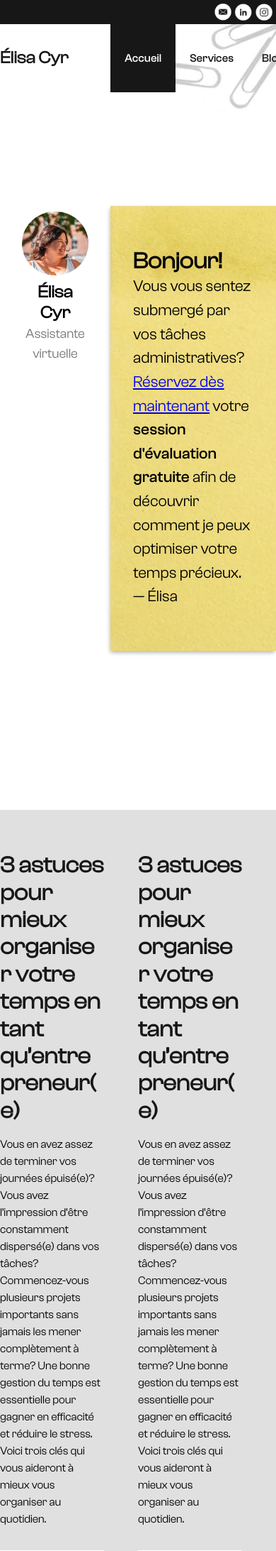
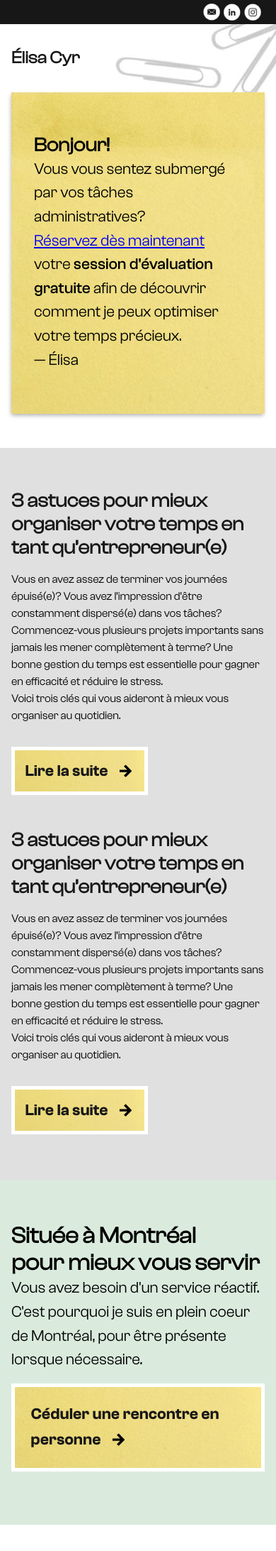
Before and after one commit to juliend2/elisacyr_com, a PHP site: page / in a window 390 px wide; the page is wider, and only the part inside the window is pictured. Shown: the top 2185 px of that part at 71% size. Run offline with PHP 8.4, Linux system fonts and the light colour scheme.

Commit message:
responsive design

```diff
--- a/css/style.css
+++ b/css/style.css
@@ -60,14 +60,30 @@
 .bigger-text {
   font-size: 2.0rem;
 }
+@media (max-width: 760px) {
+  .bigger-text {
+    font-size: 1.7rem;
+  }
+}
 .xl-text {
   font-size: 2.8rem;
+}
+@media (max-width: 760px) {
+  .xl-text {
+    font-size: 2.0rem;
+  }
 }
 
 /* buttons */
 .cta-container {
   padding-top: 4rem;
   padding-bottom: 4rem;
+}
+@media (max-width: 760px) {
+  .cta-container {
+    padding-top: 1rem;
+    padding-bottom: 1rem;
+  }
 }
 .cta-container.smaller {
   padding-top: 2rem;
@@ -112,9 +128,15 @@
   width: 15px;
 }
 
+
 .section .inner {
   max-width: 1200px;
   margin: 0 auto;
+}
+@media (max-width: 760px) {
+  .section {
+    padding: 0 1rem;
+  }
 }
 
 .logo {
@@ -155,6 +177,11 @@
   width: 60vw;
   list-style: none;
 }
+@media (max-width: 760px) {
+  .nav .main-nav {
+    display: none;
+  }
+}
 .nav .logo {
   width: 40vw;
   line-height: 6rem;
@@ -188,8 +215,25 @@
 .blogue {
   background: var(--pastel-gray);
 }
+.blogue .inner {
+  display: flex;
+}
+@media (max-width: 760px) {
+  .blogue .inner {
+    display: block;
+  }
+  .blogue .left,
+  .blogue .right {
+    width: 100%;
+  }
+}
 .blogue .padding-y {
   padding-bottom: 8rem;
+}
+@media (max-width: 760px) {
+  .blogue .padding-y {
+    padding-bottom: 3rem;
+  }
 }
 .blogue h2 {
   margin-bottom: 1rem;
@@ -204,14 +248,34 @@
 .blogue-post {
   padding-right: 3rem;
 }
+@media (max-width: 760px) {
+  .blogue-post:first-child {
+    margin-top: 0rem;
+  }
+  .blogue-post {
+    margin-top: 2rem;
+    padding-right: 0rem;
+  }
+}
 
 /* presentation */
 .presentation {
   margin-top: 10rem;
   margin-bottom: 14rem;
 }
+@media (max-width: 760px) {
+  .presentation {
+    margin-top: 0rem;
+    margin-bottom: 3rem;
+  }
+}
 .presentation .left {
   width: 40%;
+}
+@media (max-width: 760px) {
+  .presentation .left {
+    display: none;
+  }
 }
 .presentation .right {
   padding-top: 7vh;
@@ -228,6 +292,11 @@
 }
 .presentation .right {
   width: 60%;
+}
+@media (max-width: 760px) {
+  .presentation .right {
+    width: 100%;
+  }
 }
 .elisa {
   border-radius: 50%;
@@ -247,8 +316,18 @@
   width: 40%;
   padding: 3rem;
 }
+@media (max-width: 760px) {
+  .a-montreal .left {
+    display: none;
+  }
+}
 .a-montreal .right {
   width: 60%;
+}
+@media (max-width: 760px) {
+  .a-montreal .right {
+    width: 100%;
+  }
 }
 .coin-de-rue {
   margin-top: -6rem;
@@ -266,6 +345,19 @@
   padding: 2rem 0 2rem 0;
   text-align: center;
 }
+@media (max-width: 760px) {
+  .services .grid-container {
+    display: block;
+  }
+}
+@media (max-width: 760px) {
+  .service:first-child {
+    margin-top: 1rem;
+  }
+  .service {
+    margin-top: 2rem;
+  }
+}
 .services img {
   max-width: 70px;
   margin: 0 auto;
--- a/index.html
+++ b/index.html
@@ -66,7 +66,7 @@
 		</header>
 
     <section class="section blogue">
-      <div class="inner flexbox padding-y">
+      <div class="inner padding-y">
         <div class="left blogue-post">
           <h2 class="bigger-text"><a href="/blogue">3 astuces pour mieux organiser votre temps en
               tant qu’entrepreneur(e)</a>
```
